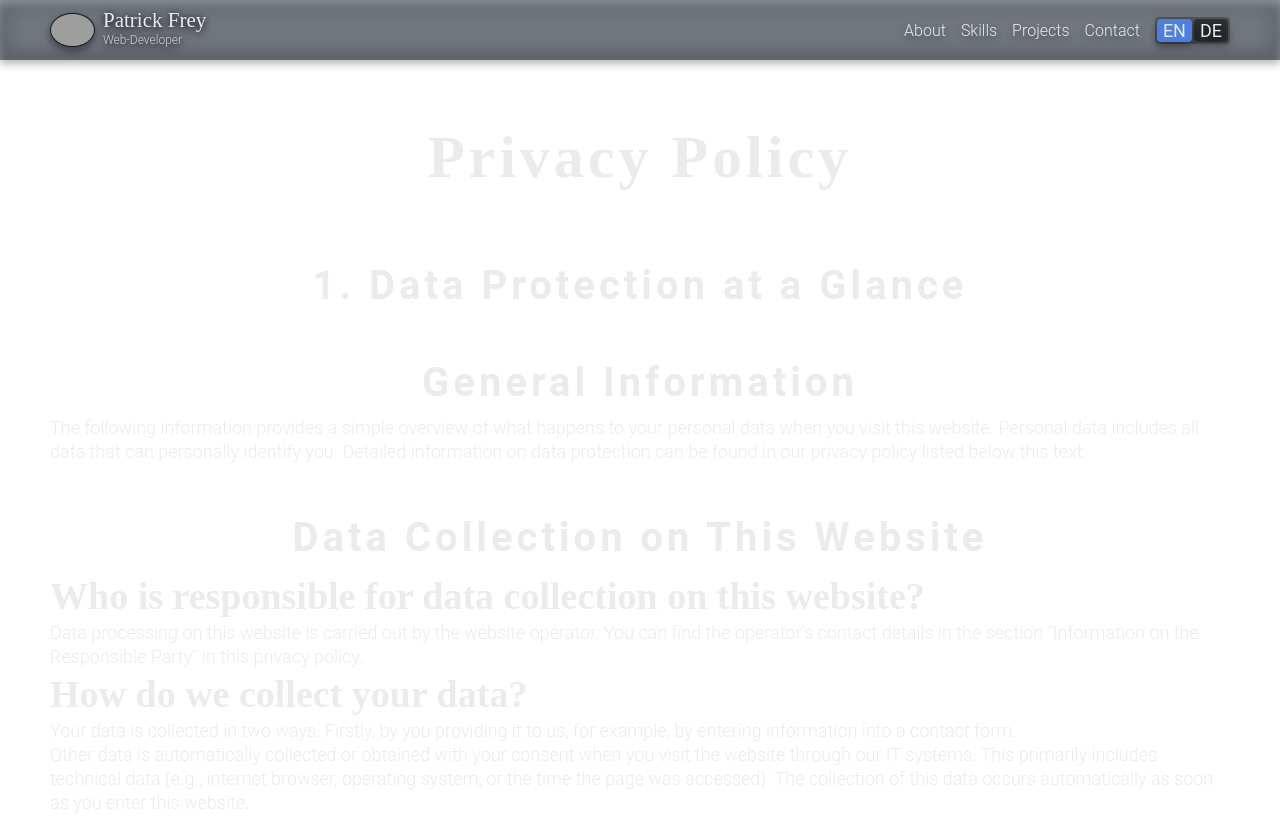
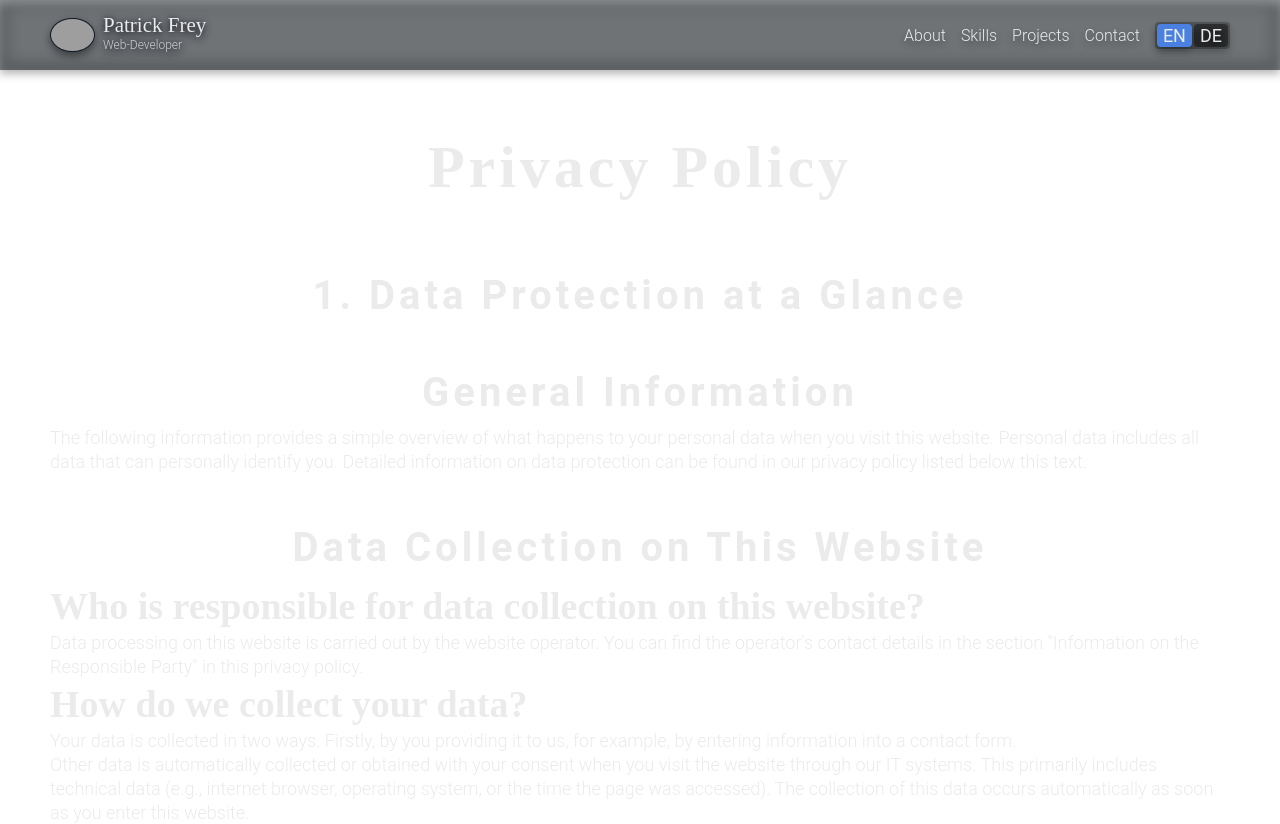
Before and after one commit to PaFunzFr/DA_Portfolio, an Angular app: page /privacy in a window 1280 px wide. Shown: the top 824 px of the page. Built offline with nearby package versions, Linux system fonts and the light colour scheme; grey boxes are pictures that could not be loaded; a web font is replaced by a local one.

Commit message:
Add background-blur(header, footer, form)

```diff
--- a/src/app/footer/footer.component.scss
+++ b/src/app/footer/footer.component.scss
@@ -2,11 +2,13 @@
 
 footer {
     @include dFlex(center,center);
-    height: 100px;
+    height: 70px;
     width: 100%;
-    border-top: 1px solid white;
-    background-color: $col-bg-header;
-    filter: drop-shadow(0 -4px 8px rgba(0, 0, 0, 0.487));
+    // border-top: 1px solid white;
+    background-color: rgba(22, 28, 36, 0.436);
+    backdrop-filter: blur(6px);
+    -webkit-backdrop-filter: blur(6px);
+    // filter: drop-shadow(0 -4px 8px rgba(0, 0, 0, 0.487));
     z-index: 10;
     .footer-content {
         @include dFlex(center,center);
--- a/src/app/main-content/contact/contact.component.scss
+++ b/src/app/main-content/contact/contact.component.scss
@@ -128,9 +128,11 @@ textarea {
 
 .neutral-wrapper {
     width: 100%;
-    border: 1px solid white;
+    // border: 1px solid white;
+    backdrop-filter: blur(6px);
+    -webkit-backdrop-filter: blur(6px);
     border-radius: 2px;
-    background-color: rgba(255, 255, 255, 0.097);
+    background-color: rgba(255, 255, 255, 0.063);
 }
 
 .valid-wrapper,
--- a/src/app/main-content/landing-page/landing-page.component.scss
+++ b/src/app/main-content/landing-page/landing-page.component.scss
@@ -3,7 +3,6 @@
 
 .header {
     @include header(absolute);
-    border-bottom: 2px solid $col-bg-main;
     filter: drop-shadow(0 3px 8px rgba(7, 22, 41, 0.793));
     z-index: 9;
 }
--- a/src/assets/styles/mixins.scss
+++ b/src/assets/styles/mixins.scss
@@ -12,10 +12,10 @@
     position: $pos;
     top: 0;
     width: 100%;
-    height: 60px;
-    // background-color: $col-bg-header;
-    background-color: rgba(25, 35, 49, 0.436);
+    height: 70px;
+    background-color: rgba(22, 28, 36, 0.436);
     backdrop-filter: blur(10px);
+    -webkit-backdrop-filter: blur(10px);
     z-index: $zi;
 }
 
```
